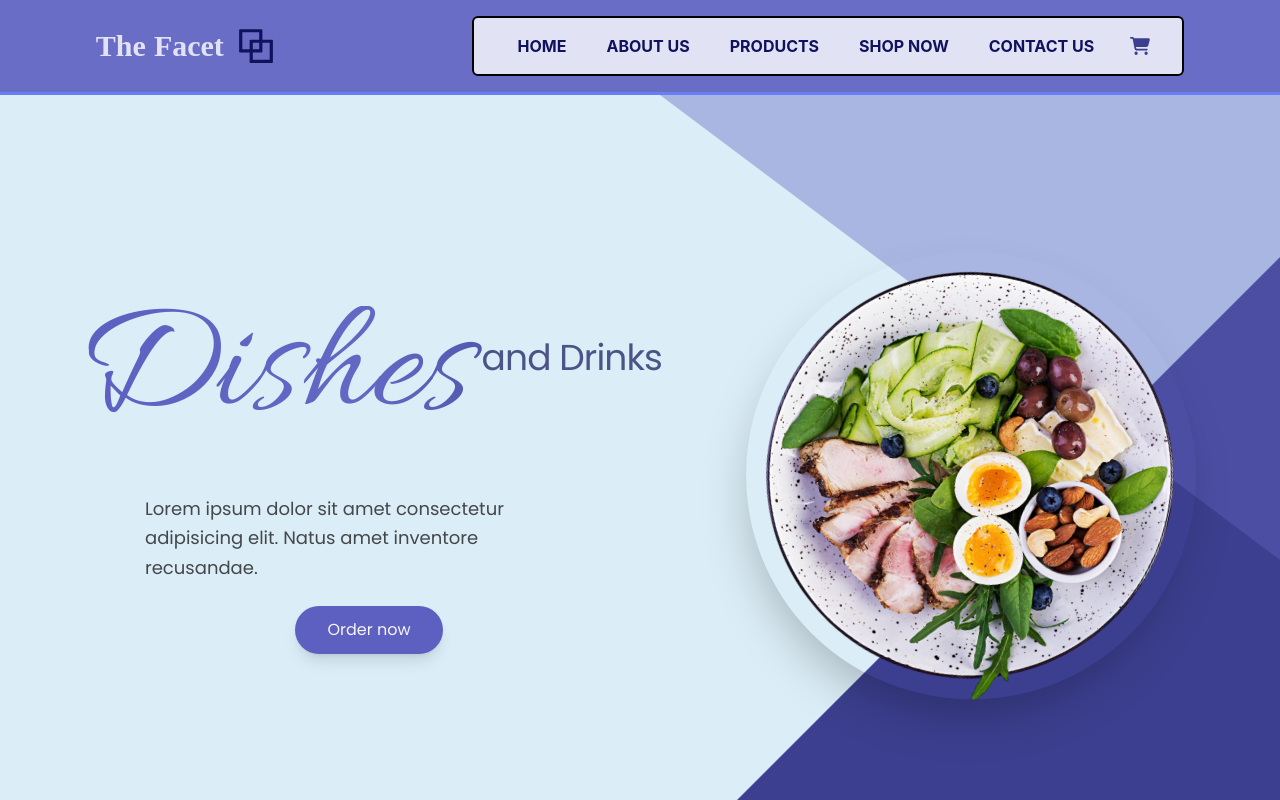
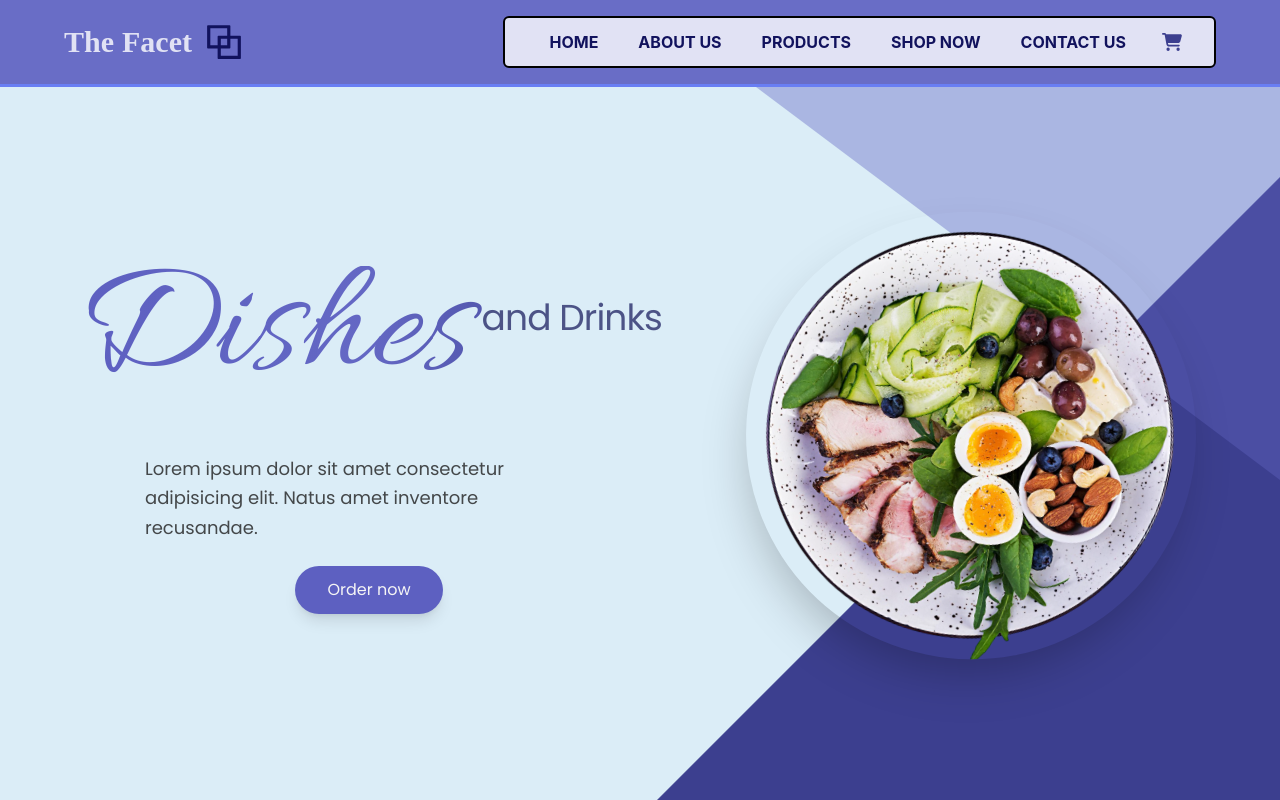
Before and after one commit to nikoletta17/Restaurant-website, a React (Vite) app: page / in a window 1280 px wide. Shown: the top 800 px of the page. Built offline with nearby package versions, Linux system fonts and the light colour scheme; a web font is replaced by a local one.

Commit message:
Fix: adaptation inside navbar

```diff
--- a/src/components/Banners/OrderBanner.jsx
+++ b/src/components/Banners/OrderBanner.jsx
@@ -111,7 +111,7 @@ export const OrderBanner = () => {
               <AnimatedTitle
                 tag="h2"
                 containerRef={scope}
-                className="my-7 flex items-center leading-[0.85] gap-1 text-[3.8rem] sm:text-[6rem] lg:text-[8rem] font-headers bg-clip-text text-transparent bg-linear-to-r from-primary via-primary/95 to-[#3c3f8f]"
+                className="my-7 flex items-center leading-[0.85] gap-1 text-[3.5rem] sm:text-[4rem] md:text-[5rem] lg:text-[7rem] font-headers bg-clip-text text-transparent bg-linear-to-r from-primary via-primary/95 to-[#3c3f8f]"
               >
                 Order now
                 <span className="font-customSans text-3xl lg:text-3xl text-[#1c1f61d3] ml-2 tracking-tight opacity-90 -mt-[-50px]">
--- a/src/components/Hero/Hero.jsx
+++ b/src/components/Hero/Hero.jsx
@@ -17,7 +17,7 @@ export const Hero = () => {
     <>
       <section className="bg-lightBlue">
         <div
-          className="min-h-screen flex pb-5 justify-center items-center relative overflow-hidden z-10"
+          className="min-h-screen flex pb-5 justify-center items-center relative overflow-hidden z-10 pt-20"
           style={{
             backgroundImage: `linear-gradient(135deg, #dbedf7 70%, #3c3f8f 70.1%)`,
           }}
--- a/src/components/NavBar/NevBar.jsx
+++ b/src/components/NavBar/NevBar.jsx
@@ -15,12 +15,11 @@ const NavbarMenu = [
 
 export const NavBar = () => {
   const [isOpen, setIsOpen] = useState(false);
-
   const [position, setPosition] = useState({
     left: 0,
     width: 0,
     opacity: 0,
-    activeId: null, // Store the ID of the active tab
+    activeId: null,
   });
   const [isScrolling, setIsScrolling] = useState(false);
 
@@ -46,13 +45,13 @@ export const NavBar = () => {
             borderBottomColor: isScrolling ? "#4548a09e" : "#697ef3",
           }}
           transition={{ duration: 0.4 }}
-          className="bg-[#696DC6] flex justify-around items-center py-4 border-b-3"
+          className="bg-[#696DC6] flex justify-between items-center py-4 px-4 md:px-8 lg:px-16 border-b-3"
         >
           {/* Logo Section */}
-          <div className="font-bold text-3xl flex gap-2 items-center  font-playwrite cursor-default select-none text-white">
+          <div className="font-bold text-2xl lg:text-3xl flex gap-2 items-center font-playwrite cursor-default select-none text-white flex-shrink-0">
             <p className="text-white/80">The</p>
             <p className="text-white/80">Facet</p>
-            <p className="text-[#11125d] text-5xl">
+            <p className="text-[#11125d] text-4xl lg:text-5xl">
               <AiOutlineBlock />
             </p>
           </div>
@@ -60,11 +59,10 @@ export const NavBar = () => {
           {/* Menu Section */}
           <div className="hidden md:block">
             <ul
-              // reset activeId when the mouse leaves
               onMouseLeave={() =>
                 setPosition((pv) => ({ ...pv, opacity: 0, activeId: null }))
               }
-              className="relative flex items-center w-fit px-6 py-1 rounded-md border-2 border-black bg-white/80 select-none"
+              className="relative flex items-center w-fit px-2 lg:px-6 py-1 rounded-md border-2 border-black bg-white/80 select-none"
             >
               {NavbarMenu.map((menu) => (
                 <Tab
@@ -82,7 +80,7 @@ export const NavBar = () => {
                 onMouseEnter={() =>
                   setPosition((pv) => ({ ...pv, opacity: 0, activeId: null }))
                 }
-                className="relative z-10 ml-2 text-xl hover:scale-130 duration-400 p-2 text-[#3C3F8F]"
+                className="relative z-10 ml-1 lg:ml-2 text-xl hover:scale-125 duration-300 p-2 text-[#3C3F8F]"
               >
                 <FaCartShopping />
               </button>
@@ -91,7 +89,7 @@ export const NavBar = () => {
             </ul>
           </div>
 
-          {/*  Hamburger menu */}
+          {/* Hamburger menu */}
           <div className="md:hidden">
             <RiMenu5Fill
               className="text-4xl text-white cursor-pointer hover:text-white/80 transition-all"
@@ -100,9 +98,6 @@ export const NavBar = () => {
           </div>
         </motion.div>
       </nav>
-      <div className="h-[80px]"></div>
-
-      {/*  Mobile menu section */}
       <div className="md:hidden">
         <ResponsiveMenu open={isOpen} setIsOpen={setIsOpen} />
       </div>
@@ -127,11 +122,12 @@ const Tab = ({ children, setPosition, id, activeId, link }) => {
           activeId: id,
         });
       }}
-      className={`relative z-10 block cursor-pointer px-4 py-2 text-sm font-bold uppercase transition-colors duration-300 md:px-5 md:py-3 md:text-base ${
+      className={`relative z-10 block cursor-pointer px-3 py-2 font-bold uppercase transition-colors duration-300
+      md:px-2 lg:px-5 md:text-sm lg:text-base ${
         isActive ? "text-white" : "text-[#11125d]"
       }`}
     >
-      <a href={link} className="block w-full h-full">
+      <a href={link} className="block w-full h-full whitespace-nowrap">
         {children}
       </a>
     </li>
@@ -151,7 +147,7 @@ const Cursor = ({ position }) => {
         stiffness: 400,
         damping: 30,
       }}
-      className="absolute z-0 h-[80%] rounded-md bg-[#3C3F8F] pointer-events-none"
+      className="absolute z-0 h-[85%] rounded-md bg-[#3C3F8F] pointer-events-none"
       style={{ top: "50%", y: "-50%" }}
     />
   );
```
